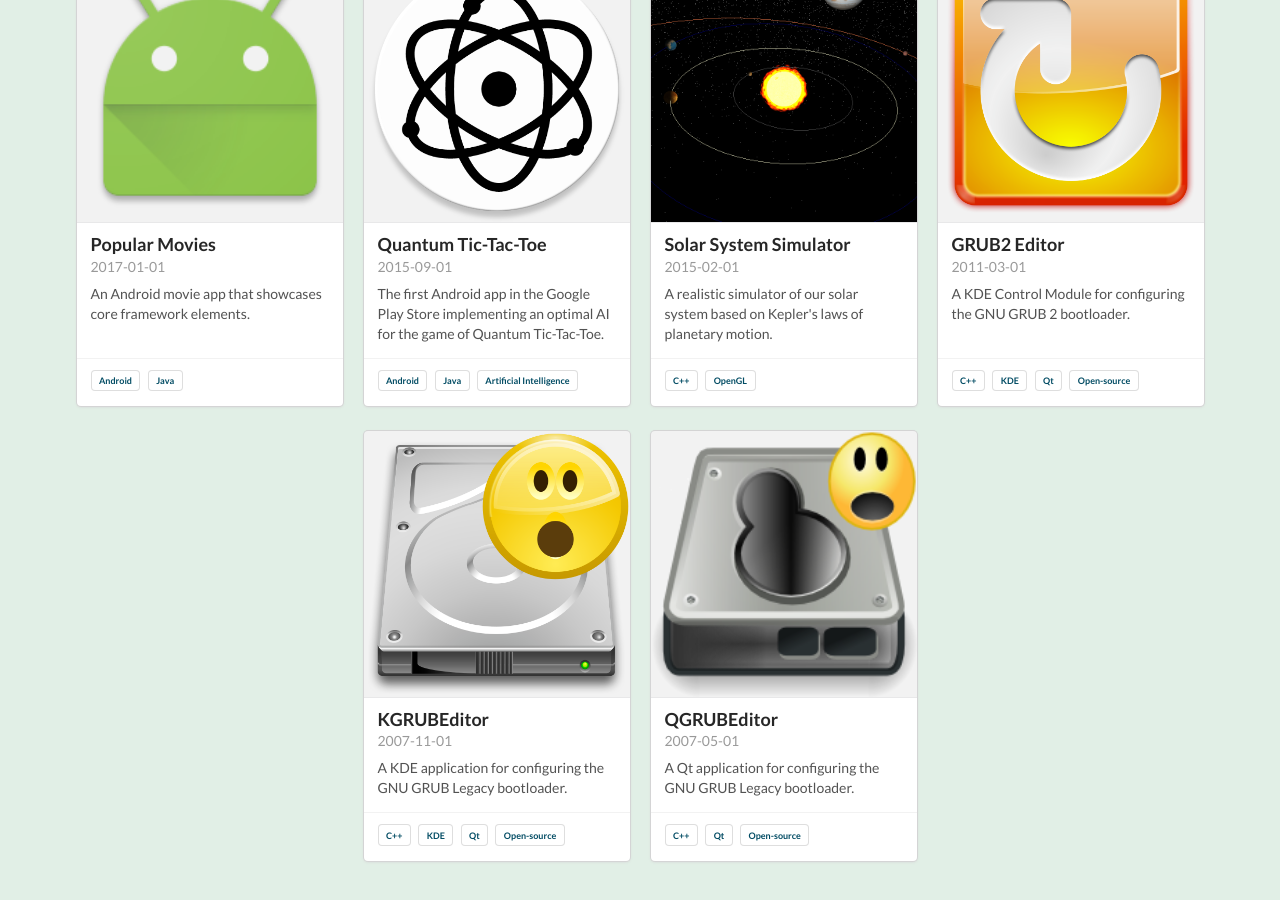
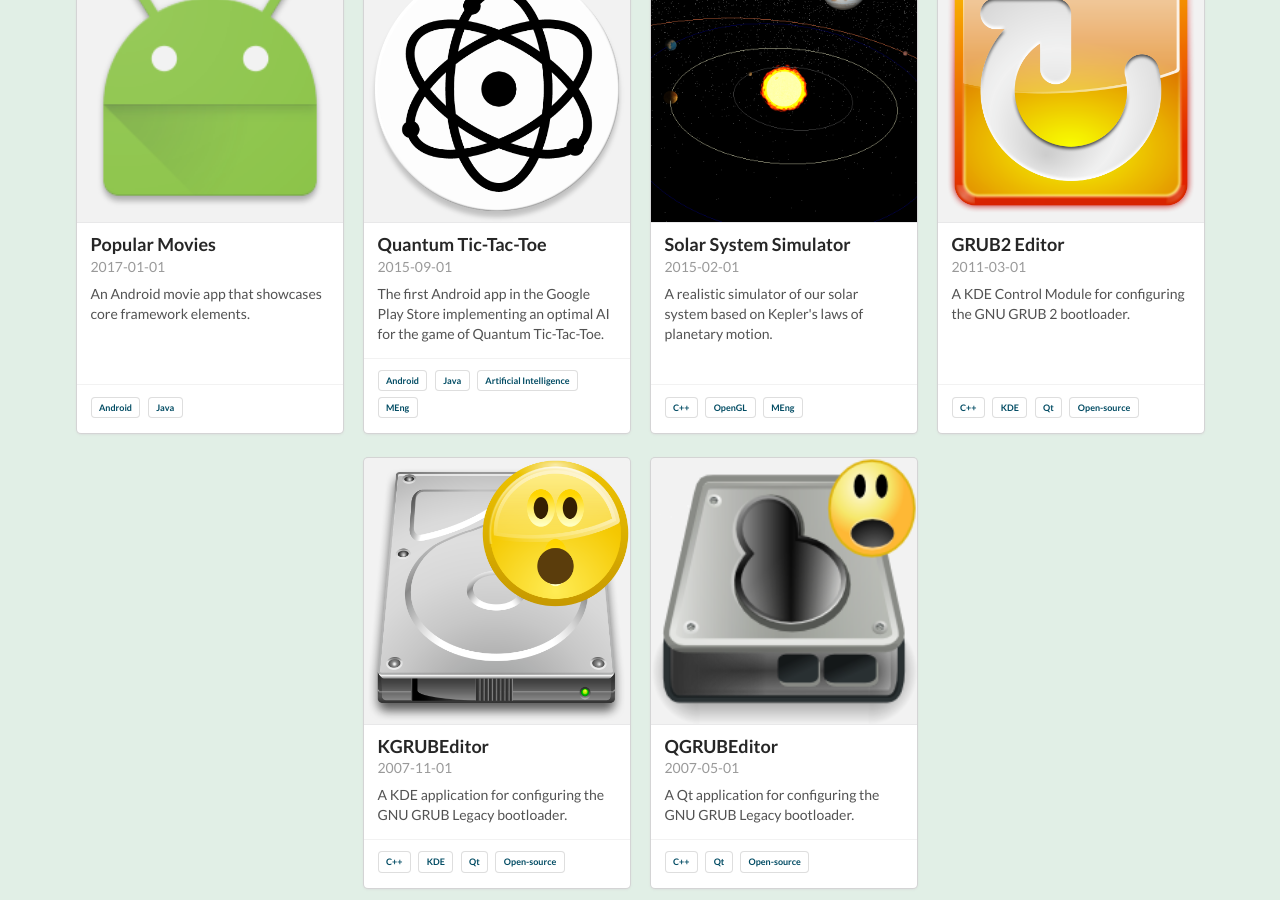
Before and after one commit to KSmanis/ksmanis.github.io, a Jekyll site: the page built from projects/index.html, in a window 1280 px wide and 900 px high, scrolled down 701 px. Built offline with Jekyll 4.4.1, drawn with Linux system fonts in a browser that asks for light colours; before the commit the page ends 1574 px from its top, so only the background shows below that.

Commit message:
Add MEng labels

```diff
--- a/projects/qttt.md
+++ b/projects/qttt.md
@@ -9,6 +9,7 @@
   - Android
   - Java
   - Artificial Intelligence
+  - MEng
 summary: The first Android app in the Google Play Store implementing an optimal AI for the game of Quantum Tic-Tac-Toe.
 ---
 
--- a/projects/solar-system.md
+++ b/projects/solar-system.md
@@ -8,6 +8,7 @@
 labels:
   - C++
   - OpenGL
+  - MEng
 summary: A realistic simulator of our solar system based on Kepler's laws of planetary motion.
 ---
 
```
